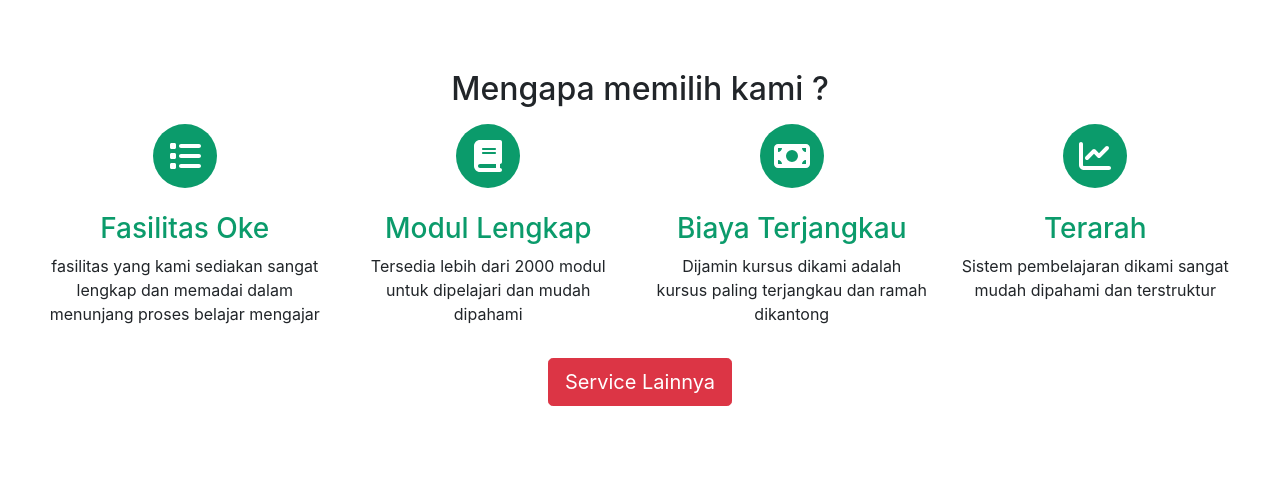
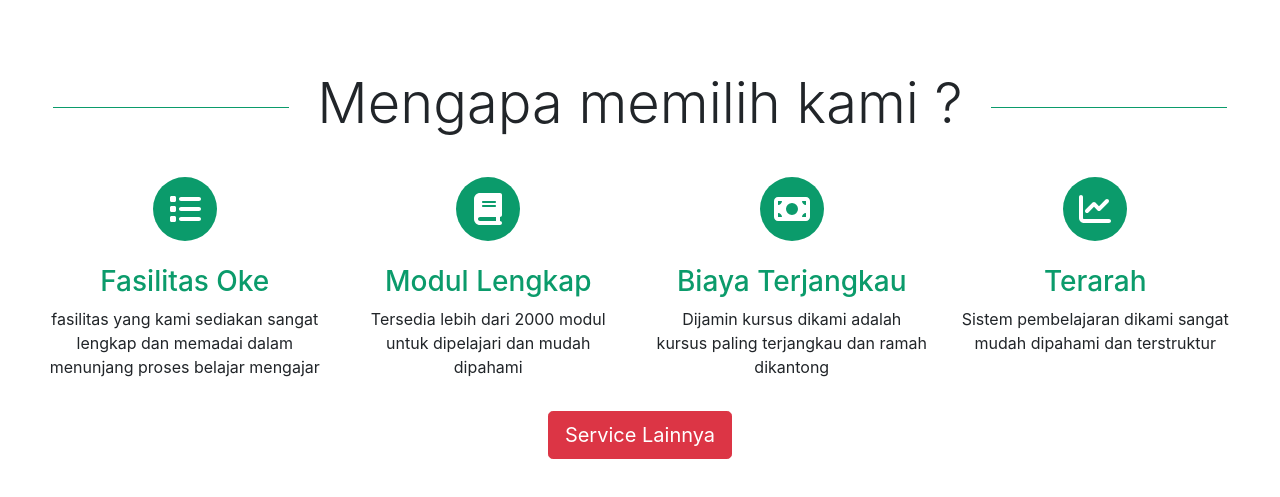
Before and after one commit to hanissiddiq/LP-Bootstrap-Codepolitan, a plain HTML site: page index.html in a window 1280 px wide. Shown: the part 415-912 px from the top of the page. Drawn offline with nearby package versions, Linux system fonts and the light colour scheme.

Commit message:
Menambahkan garis pada service

```diff
--- a/index.html
+++ b/index.html
@@ -50,6 +50,26 @@
 
       .text-green {
         color: #0b9b6b;
+      }
+
+      h2::before,
+      h2::after {
+        background-color: #0b9b6b;
+        content: "";
+        display: inline-block;
+        height: 1px;
+        position: relative;
+        vertical-align: middle;
+        width: 20%;
+      }
+
+      h2::before {
+        right: 0.5em;
+        margin-left: -50%;
+      }
+      h2::after {
+        left: 0.5em;
+        margin-right: -50%;
       }
     </style>
 
@@ -120,10 +140,10 @@
     <!-- haeder end -->
 
     <!-- service start -->
-    <section id="services" class="container service-style"></section>
+    <section id="services" class="container-fluid service-style"></section>
     <div class="row text-center p-5">
-      <div class="col-12">
-        <h2 class="mb-3">Mengapa memilih kami ?</h2>
+      <div class="col-12 pb-4">
+        <h2 class="mb-3 display-4">Mengapa memilih kami ?</h2>
       </div>
       <div class="col-12 col-sm-6 col-lg-3">
         <span class="fa-stack fa-2x" style="vertical-align: top">
```
